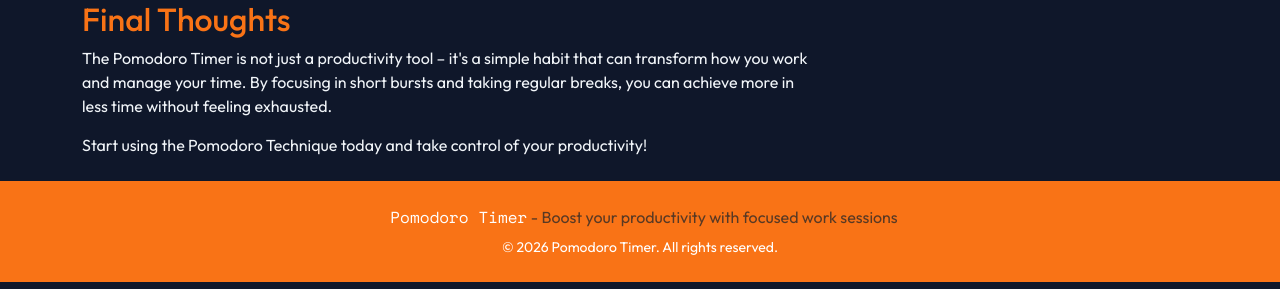
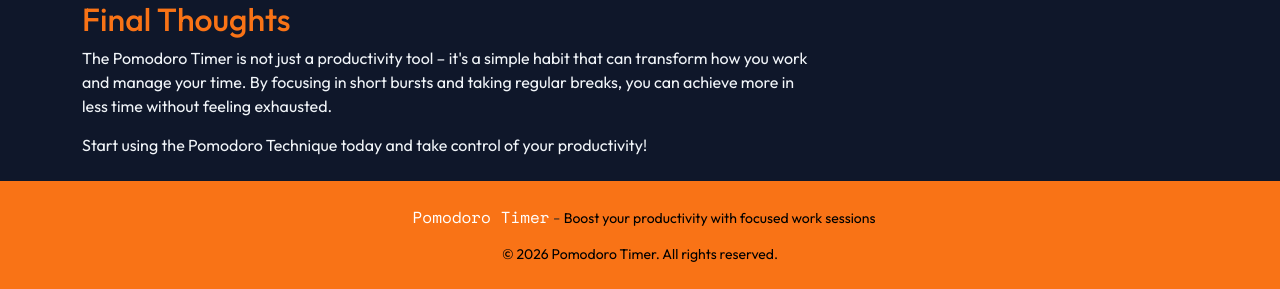
Before and after one commit to vishvajitrao1998/pomodorotimer, a Django app: page / in a window 1280 px wide. Shown: the part 2175-2464 px from the top of the page. Run offline with Django 5.2, Linux system fonts and the light colour scheme; some libraries are stand-ins or nearby versions.

Commit message:
changed fotter and png icon to .icon file

```diff
--- a/pomodoro/pomotimer/templates/base.html
+++ b/pomodoro/pomotimer/templates/base.html
@@ -23,7 +23,7 @@
   <meta name="robots" content="index, follow">
   <meta http-equiv="Content-Type" content="text/html; charset=utf-8">
   <meta name="language" content="English">
-  <link rel="icon" type="image/png" href="{% static 'pomotimer/image/Pomodorotimer.png' %}">
+  <link rel="icon" type="image/png" href="{% static 'pomotimer/image/Pomodorotimer.ico' %}">
   <link href="https://cdnjs.cloudflare.com/ajax/libs/bootstrap/5.3.0/css/bootstrap.min.css" rel="stylesheet">
   <script src="https://cdn.jsdelivr.net/npm/lucide@0.263.0/dist/umd/lucide.min.js"></script>
   <link
--- a/pomodoro/pomotimer/templates/footer.html
+++ b/pomodoro/pomotimer/templates/footer.html
@@ -4,9 +4,9 @@
             <div class="col-12">
                 <p class="mb-2">
                     <i data-lucide="clock" class="me-2" style="width:16px;height:16px;"></i>
-                    <span class="mono fw-semiboldb text-white">Pomodoro Timer</span> - Boost your productivity with focused work sessions
+                    <span class="mono fw-semiboldb text-white">Pomodoro Timer</span> - <span class="mb-0 small text-black"">Boost your productivity with focused work sessions</p>
                 </p>
-                <p class="mb-0 small text-white"> © 2026 Pomodoro Timer. All rights reserved.</p>
+                <p class="mb-0 small text-black"> © 2026 Pomodoro Timer. All rights reserved.</p>
             </div>
         </div>
     </div>
```
Also changed, not shown: pomodoro/pomotimer/static/pomotimer/image/PomodoroTimer.ico (added), pomodoro/static/pomotimer/image/PomodoroTimer.ico (added).
